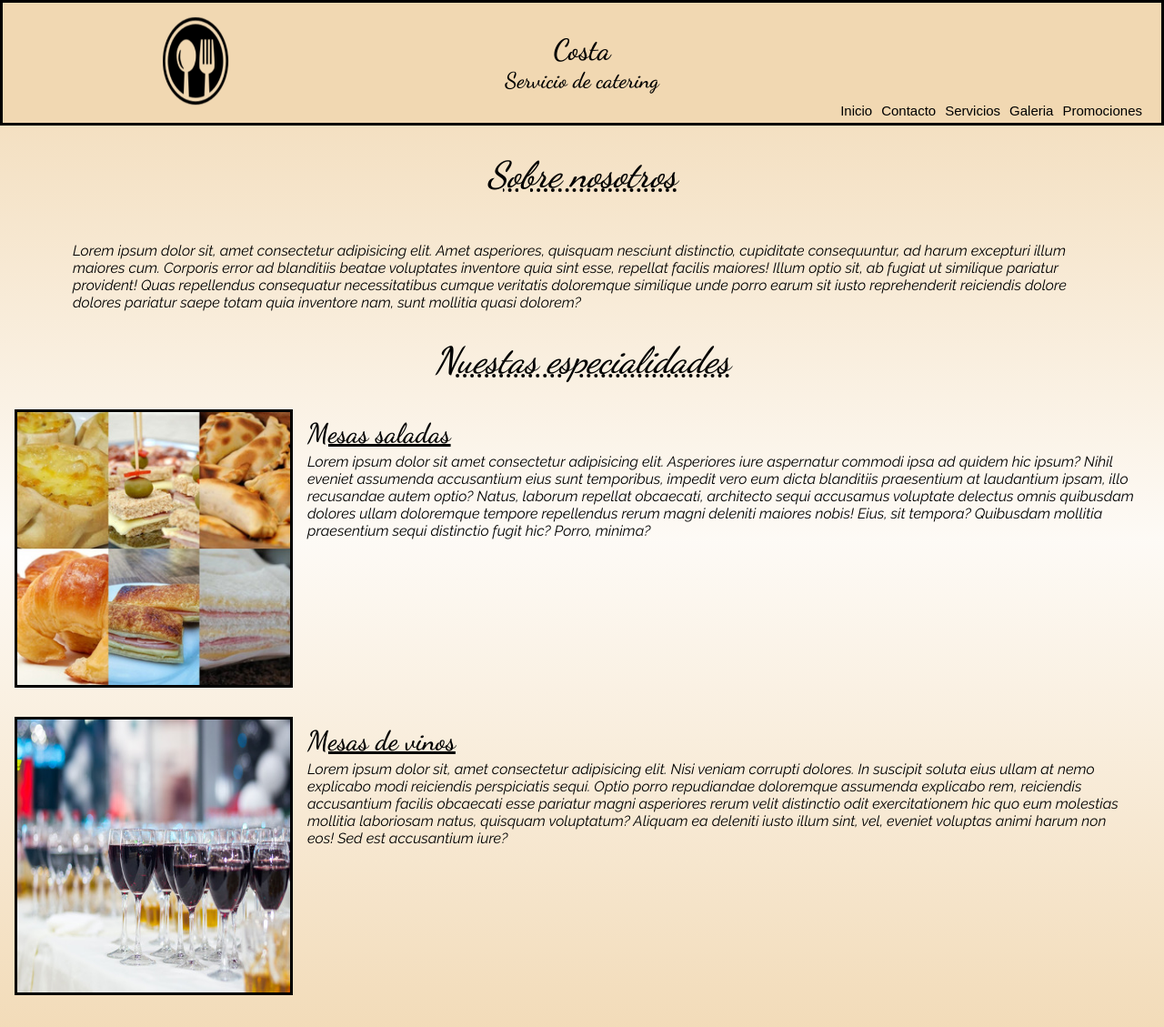
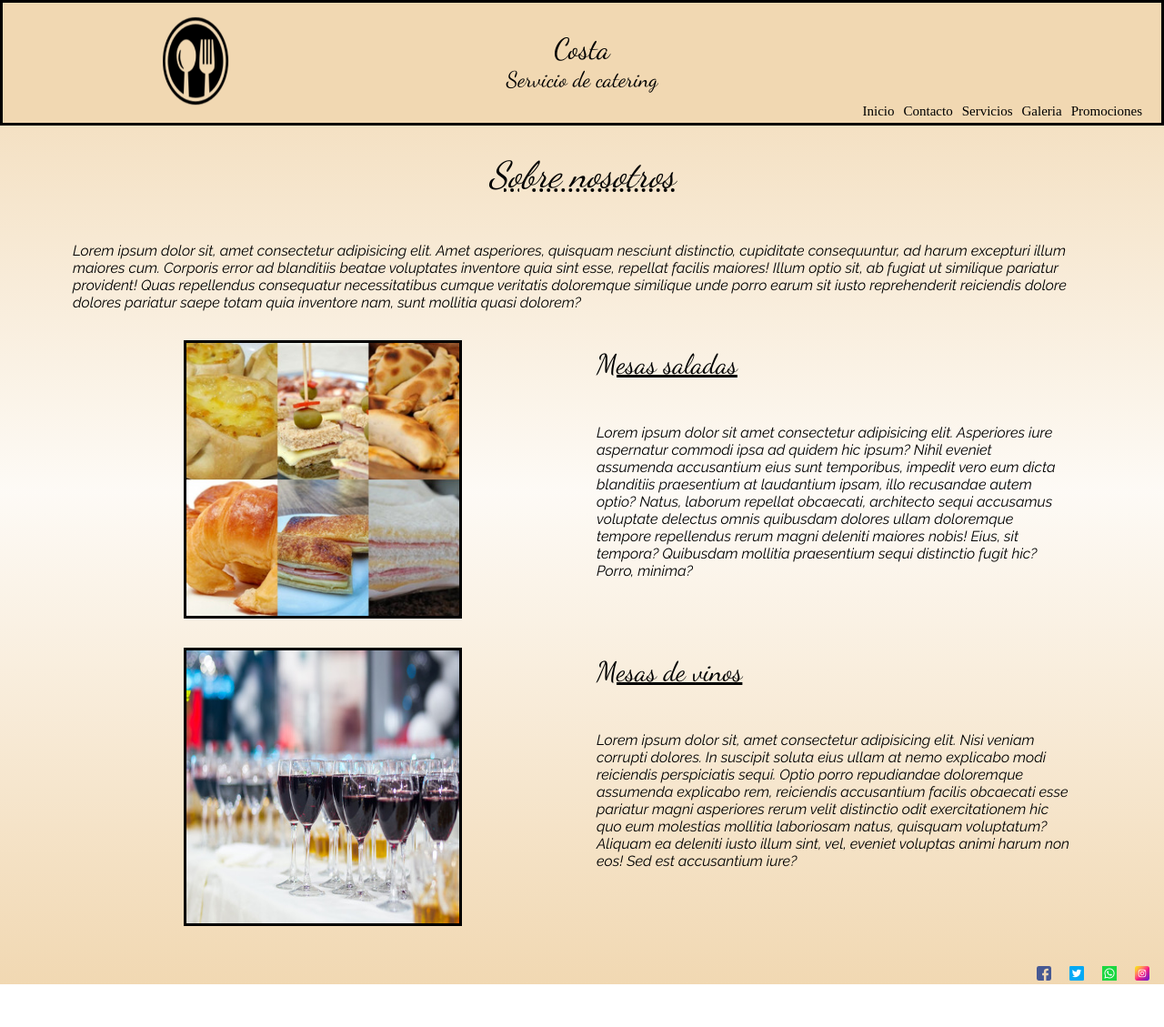
Before and after one commit to MauricioHRoig/costa-catering, a plain HTML site: page index.html in a window 1280 px wide. Shown: the top 1129 px of the page at 91% size. After the commit the page ends 1082 px from the top, so only its background shows below. Drawn offline with Linux system fonts and the light colour scheme.

Commit message:
modificaciones de pagina con boostrap index

```diff
--- a/css/main.css
+++ b/css/main.css
@@ -95,7 +95,6 @@
     /* Aca deberia ir un menu hamburguesa */
     nav{
         display: flex;
-        margin-top: 0.5rem;
         justify-self: stretch;
         flex-direction: column;
         z-index: 99;
@@ -263,7 +262,6 @@
     /* Aca deberia ir un menu hamburguesa */
     nav{
         display: flex;
-        margin-top: 0.5rem;
         justify-self: stretch;
         flex-direction: column;
     }
@@ -781,7 +779,7 @@
     .titulo h2{
         font-size: 1.5rem;
     }
-    .nav-link{
+    .nav-a{
         color: black;
         text-decoration: none;
         padding: 5px;
@@ -795,6 +793,11 @@
         align-items: flex-end;
         display: flex;
     }
+    .nav-link{
+        color: black;
+        text-decoration: none;
+        padding: 5px;
+    }
     nav ul {
         margin-right: 1rem;
         display: flex;
@@ -806,7 +809,7 @@
     /*      Main     */
     .p-style{
         font-family: 'Raleway', sans-serif;
-        padding-top: 20px;
+        /* padding-top: 20px; */
         max-width: 70rem;
     }
     h3{
@@ -843,31 +846,25 @@
     .img-especialidad{
         width: 300px;
         height: 300px;
-        justify-self: center;
         border: solid black;
     }
+    .justify-center{
+        justify-content: center;
+    }
     .header-especialidad{
-        grid-column: 2;
-        grid-row: 1;
-        padding-left: 1rem;
         font-family: 'Dancing Script';
         font-size: 30px;
         text-decoration: underline black;
         text-align: left;
     }
     .p-especialidad{
-        grid-column: 2;
-        grid-row: 1;
-        padding: 3rem 2rem 0rem 1rem;
         max-width: 60rem;
-
     }
     .div-fot{
         display: flex;
         justify-content: flex-end;
         align-items: flex-end;
         height: 4rem;
-
     }
     .li-fot{
         padding-right: 1rem;
--- a/index.html
+++ b/index.html
@@ -6,6 +6,8 @@
   <meta http-equiv="X-UA-Compatible" content="IE=edge">
   <meta name="viewport" content="width=device-width, initial-scale=1.0">
   <link rel="shortcut icon" href="imagenes/icono.png">
+  <!-- link boostrap -->
+  <link rel="stylesheet" href="boostrap/bootstrap.css">
   <link rel="stylesheet" href="css/main.css">
   <title>Inicio | Costa</title>
 </head>
@@ -21,12 +23,29 @@
         <h2>Servicio de catering</h2>
       </div>
       <nav>
-        <ul class="nav-ul">
-          <li class="display-inline nav-li"><a class="nav-link" href="index.html">Inicio</a></li>
-          <li class="display-inline nav-li"><a class="nav-link" href="paginas/contacto.html">Contacto</a></li>
-          <li class="display-inline nav-li"><a class="nav-link" href="paginas/servicios.html">Servicios</a></li>
-          <li class="display-inline nav-li"><a class="nav-link" href="paginas/galeria.html">Galeria</a></li>
-          <li class="display-inline nav-li"><a class="nav-link" href="paginas/promociones.html">Promociones</a></li>
+        <!-- <ul class="nav-ul">
+          <li class="display-inline nav-li"><a class="nav-a" href="index.html">Inicio</a></li>
+          <li class="display-inline nav-li"><a class="nav-a" href="paginas/contacto.html">Contacto</a></li>
+          <li class="display-inline nav-li"><a class="nav-a" href="paginas/servicios.html">Servicios</a></li>
+          <li class="display-inline nav-li"><a class="nav-a" href="paginas/galeria.html">Galeria</a></li>
+          <li class="display-inline nav-li"><a class="nav-a" href="paginas/promociones.html">Promociones</a></li>
+        </ul> -->
+        <ul class="nav">
+          <li class="nav-item">
+            <a class="nav-link" aria-current="page" href="index.html">Inicio</a>
+          </li>
+          <li class="nav-item">
+            <a class="nav-link" href="paginas/contacto.html">Contacto</a>
+          </li>
+          <li class="nav-item">
+            <a class="nav-link" href="paginas/servicios.html">Servicios</a>
+          </li>
+          <li class="nav-item">
+            <a class="nav-link" href="paginas/galeria.html">Galeria</a>
+          </li>
+          <li class="nav-item">
+            <a class="nav-link" href="paginas/promociones.html">Promociones</a>
+          </li>
         </ul>
       </nav>
     </header>
@@ -39,6 +58,7 @@
         doloremque similique unde porro earum sit iusto reprehenderit reiciendis dolore dolores pariatur saepe
         totam quia inventore nam, sunt mollitia quasi dolorem?</p>
     </section>
+    <!--
     <section class="article-container">
       <h3 class="titulo-3-main">Nuestas especialidades</h3>
       <article class="article-especialidad">
@@ -60,6 +80,40 @@
           obcaecati esse pariatur magni asperiores rerum velit distinctio odit exercitationem hic quo eum
           molestias mollitia laboriosam natus, quisquam voluptatum? Aliquam ea deleniti iusto illum sint, vel,
           eveniet voluptas animi harum non eos! Sed est accusantium iure?</p>
+      </article>
+    </section> -->
+    <section class="container">
+      <article>
+        <div class="row padding-top-2rem">
+          <div class="col d-flex justify-center">
+            <img class="img-especialidad" src="imagenes/especialidadMesaSalada.png" alt="mesa-salada">
+          </div>
+          <div class="col">
+            <h4 class="header-especialidad">Mesas saladas</h4>
+            <p class="p-style p-especialidad">Lorem ipsum dolor sit amet consectetur adipisicing elit. Asperiores
+              iure aspernatur commodi ipsa ad quidem hic ipsum? Nihil eveniet assumenda accusantium eius sunt
+              temporibus, impedit vero eum dicta blanditiis praesentium at laudantium ipsam, illo recusandae autem
+              optio? Natus, laborum repellat obcaecati, architecto sequi accusamus voluptate delectus omnis
+              quibusdam dolores ullam doloremque tempore repellendus rerum magni deleniti maiores nobis! Eius, sit
+              tempora? Quibusdam mollitia praesentium sequi distinctio fugit hic? Porro, minima?</p>
+          </div>
+        </div>
+      </article>
+      <article>
+        <div class="row padding-top-2rem">
+          <div class="col d-flex justify-center">
+            <img class="img-especialidad" src="imagenes/especialidadMesaVinos.png" alt="mesa-vinos">
+          </div>
+          <div class="col">
+            <h4 class="header-especialidad">Mesas de vinos</h4>
+            <p class="p-style p-especialidad">Lorem ipsum dolor sit, amet consectetur adipisicing elit. Nisi veniam
+              corrupti dolores. In suscipit soluta eius ullam at nemo explicabo modi reiciendis perspiciatis
+              sequi. Optio porro repudiandae doloremque assumenda explicabo rem, reiciendis accusantium facilis
+              obcaecati esse pariatur magni asperiores rerum velit distinctio odit exercitationem hic quo eum
+              molestias mollitia laboriosam natus, quisquam voluptatum? Aliquam ea deleniti iusto illum sint, vel,
+              eveniet voluptas animi harum non eos! Sed est accusantium iure?</p>
+          </div>
+        </div>
       </article>
     </section>
     <footer>
@@ -89,6 +143,7 @@
       </div>
     </footer>
   </div>
+  <script src="./js/bootstrap.js"></script>
 </body>
 
 </html>
```
Also changed, not shown: boostrap/bootstrap.css.
